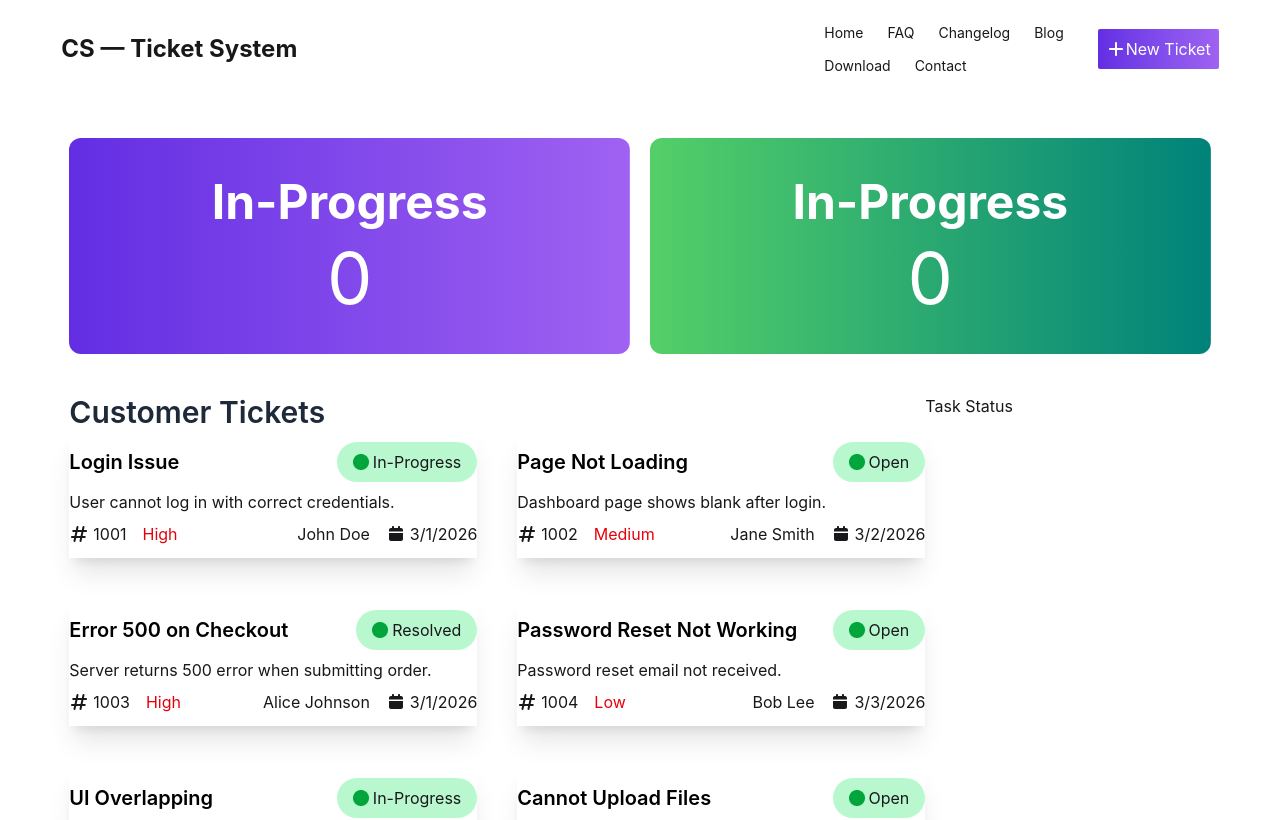
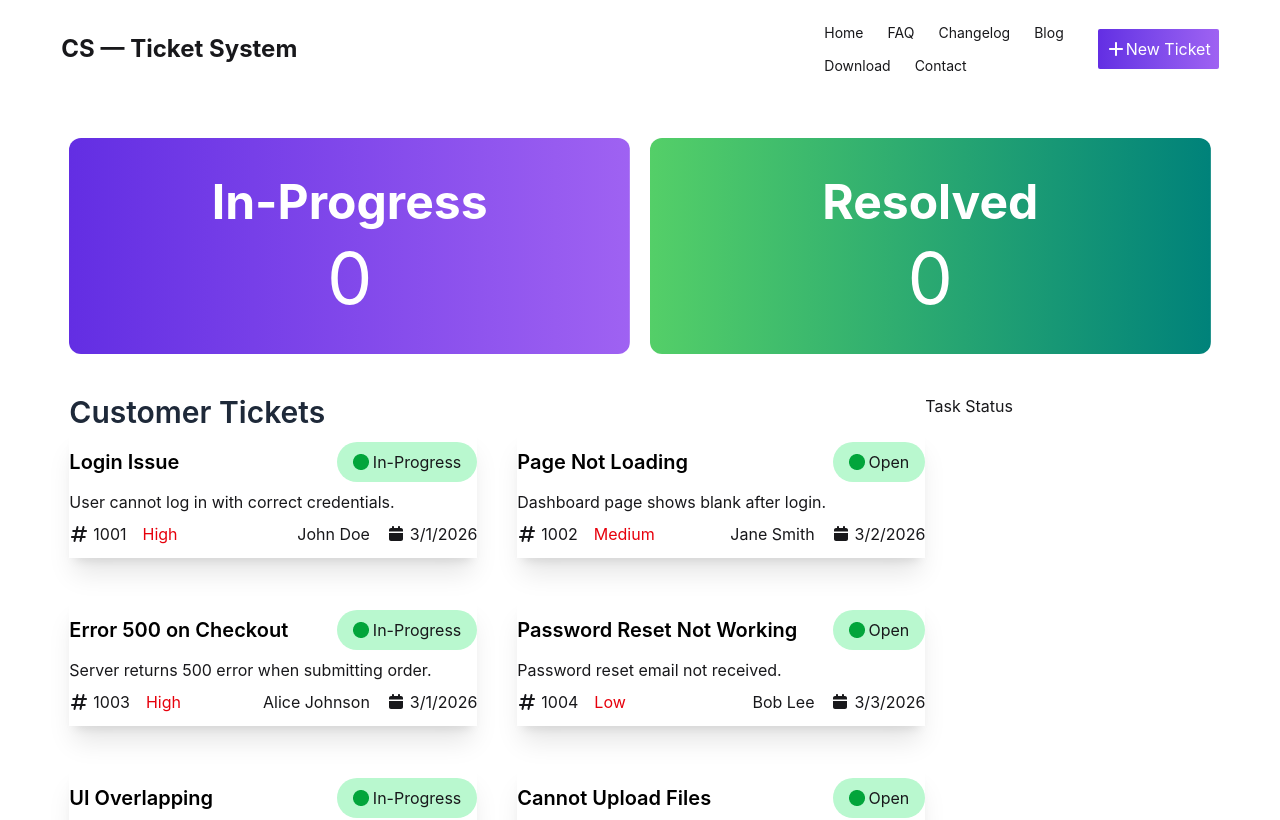
Before and after one commit to arhamchowdhury1218/Customer-support-ticket-system, a React (Vite) app: page / in a window 1280 px wide. Shown: the top 820 px of the page. Built offline with nearby package versions, Linux system fonts and the light colour scheme.

Commit message:
data showing in the UI dynamically

```diff
--- a/public/customer_tickets.json
+++ b/public/customer_tickets.json
@@ -23,7 +23,7 @@
     "description": "Server returns 500 error when submitting order.",
     "customer": "Alice Johnson",
     "priority": "High",
-    "status": "Resolved",
+    "status": "In-Progress",
     "createdAt": "3/1/2026"
   },
   {
@@ -59,7 +59,7 @@
     "description": "Users not receiving push notifications.",
     "customer": "Emma Davis",
     "priority": "Medium",
-    "status": "Resolved",
+    "status": "In-Progress",
     "createdAt": "3/4/2026"
   },
   {
@@ -86,7 +86,7 @@
     "description": "Search results do not match keywords.",
     "customer": "Henry Clark",
     "priority": "Medium",
-    "status": "Resolved",
+    "status": "In-Progress",
     "createdAt": "3/4/2026"
   },
   {
@@ -104,7 +104,7 @@
     "description": "Users cannot update their profile images.",
     "customer": "Jack White",
     "priority": "Low",
-    "status": "Resolved",
+    "status": "In-Progress",
     "createdAt": "3/1/2026"
   }
 ]
--- a/src/components/Banner/Banner.jsx
+++ b/src/components/Banner/Banner.jsx
@@ -34,7 +34,7 @@ const Banner = () => {
       >
         <div className="space-y-4 text-center">
           <h1 className="text-white font-bold text-3xl md:text-5xl mt-10">
-            In-Progress
+            Resolved
           </h1>
 
           <p className="text-white text-7xl mb-10">0</p>
--- a/src/components/CustomerTicket/CustomerTicket.jsx
+++ b/src/components/CustomerTicket/CustomerTicket.jsx
@@ -1,13 +1,12 @@
-import React from "react";
+import React, { useState } from "react";
 import ellipse from "../../assets/Ellipse.png";
 import { FontAwesomeIcon } from "@fortawesome/react-fontawesome";
 import { faHashtag, faCalendar } from "@fortawesome/free-solid-svg-icons";
 
 const CustomerTicket = ({ ticket }) => {
-  console.log(ticket);
   const { id, createdAt, customer, description, priority, status, title } =
     ticket;
-
+  const [ticketStatus, setTicketstatus] = useState([]);
   return (
     <div className="">
       <div className="space-y-2 shadow-xl py-3">
```
